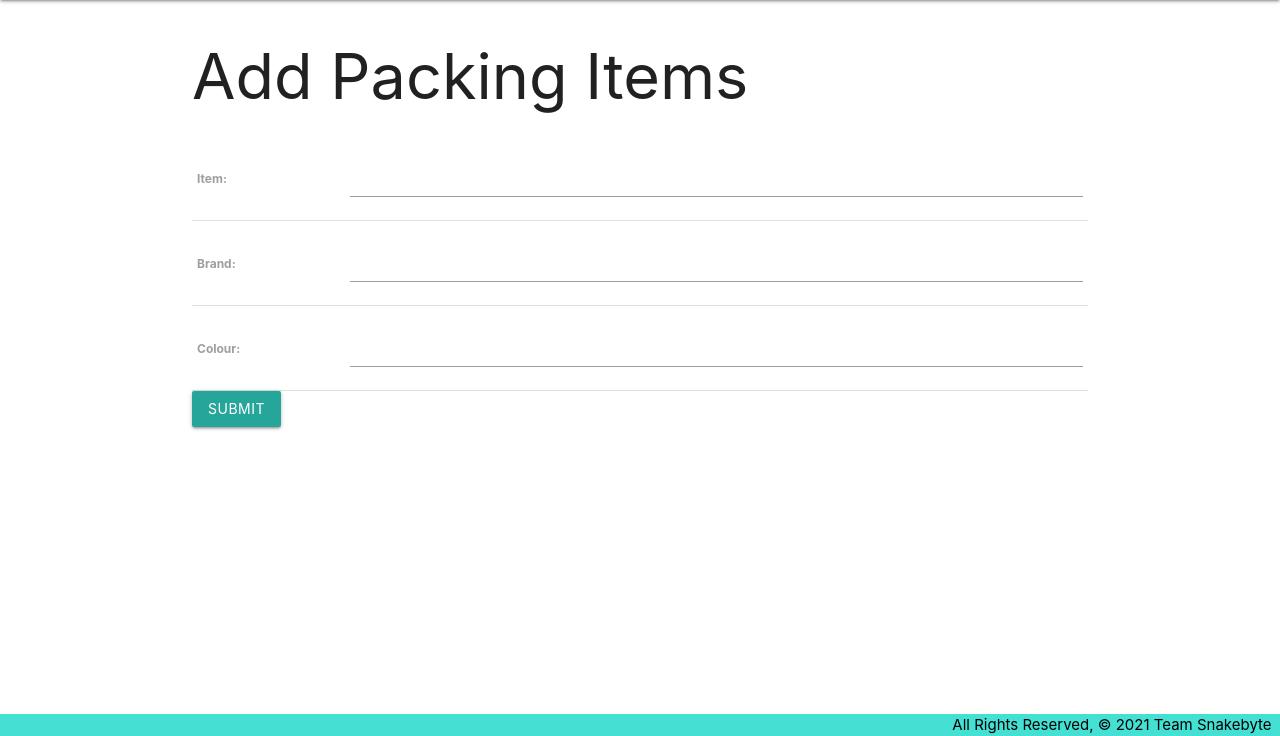
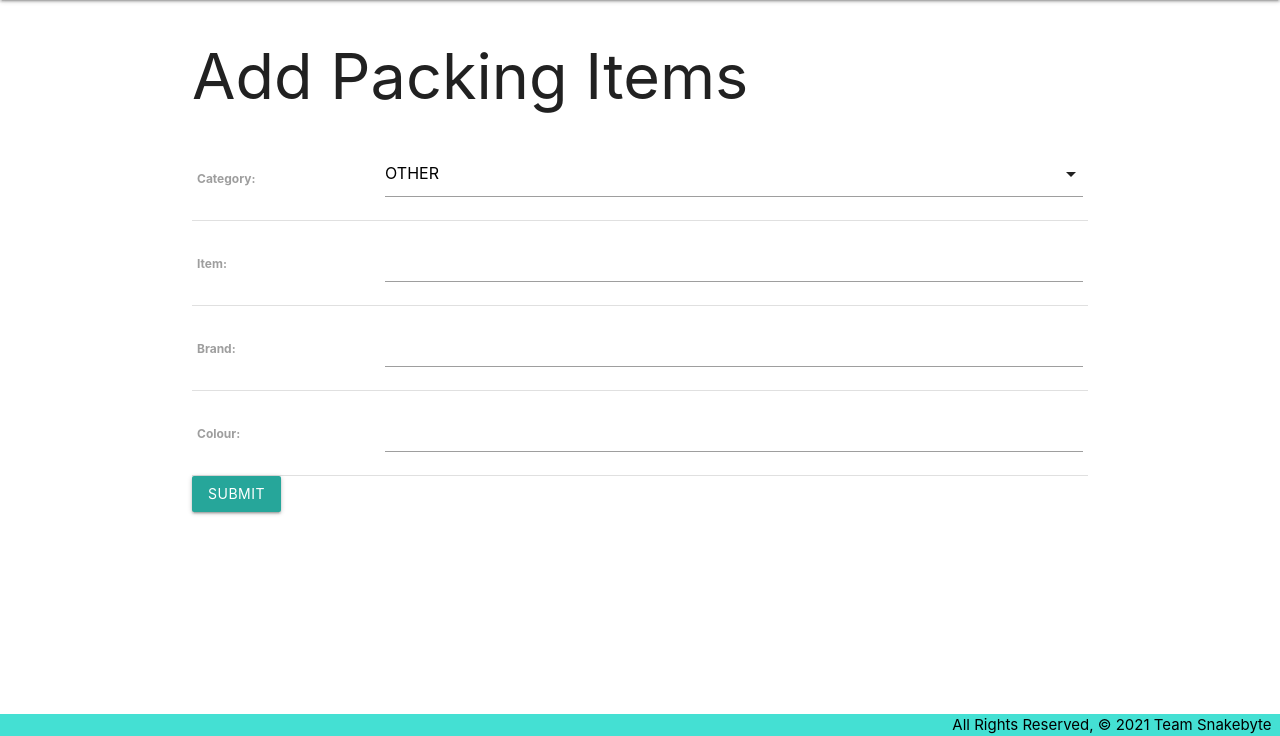
Before and after one commit to kitkatcode10/map-out, a Django app: page /packing/create/ in a window 1280 px wide. Shown: the part 64-800 px from the top of the page. Run offline with Django 3.2, Linux system fonts and the light colour scheme.

Commit message:
created dropdown menu for packingform

```diff
--- a/main_app/models.py
+++ b/main_app/models.py
@@ -20,7 +20,18 @@ TRANSPORATION_CHOICES = (
     ('S', 'Ship')
 )
 
+CATEGORY_CHOICES = (
+  ('O', 'OTHER'),
+  ('B', 'BOTTOMS'),
+  ('T', 'TOPS'),
+  ('F', 'FOOTWEAR'),
+  ('A', 'ACCESSORIES'),
+  ('G', 'GEAR'),
+
+)
+
 class Packing(models.Model):
+  category = models.CharField(max_length=10, choices=CATEGORY_CHOICES, default=CATEGORY_CHOICES[0][0] )
   item = models.CharField(max_length=50)
   brand = models.CharField(max_length=50)
   colour = models.CharField(max_length=20)
--- a/main_app/templates/base.html
+++ b/main_app/templates/base.html
@@ -6,15 +6,8 @@
     <meta name="viewport" content="width=device-width, initial-scale=1.0" />
     <meta http-equiv="X-UA-Compatible" content="ie=edge" />
     <title>Map Out</title>
-    <link
-      rel="stylesheet"
-      href="https://cdnjs.cloudflare.com/ajax/libs/materialize/1.0.0/css/materialize.min.css"
-    />
-    <link
-      rel="stylesheet"
-      type="text/css"
-      href="{% static 'css/style.css' %}"
-    />
+    <link rel="stylesheet" type="text/css" href="{% static 'css/style.css' %}" />
+    <link rel="stylesheet" href="https://cdnjs.cloudflare.com/ajax/libs/materialize/1.0.0/css/materialize.min.css" />
     <script src="https://cdnjs.cloudflare.com/ajax/libs/materialize/1.0.0/js/materialize.min.js"></script>
     <link href="https://fonts.googleapis.com/icon?family=Material+Icons" rel="stylesheet">
 
--- a/main_app/templates/main_app/packing_form.html
+++ b/main_app/templates/main_app/packing_form.html
@@ -15,6 +15,11 @@
 </form>
 
 
+<script>
+    var selectEl = document.getElementById('id_category');
+    M.FormSelect.init(selectEl);
+</script>
+
 
 
 {% endblock %}
--- a/main_app/templates/main_app/packing_list.html
+++ b/main_app/templates/main_app/packing_list.html
@@ -14,7 +14,7 @@
       <span class="title">{{packing.item}}</span>
       <p>{{packing.colour}} {{packing.brand}}
 
-   <a href="#!" class="secondary-content"><i class="material-icons">edit</i></a>
+   <a href="{% url 'packing_update' packing.id %}" class="secondary-content"><i class="material-icons">edit</i></a>
 
     </li> Add this item to a vacation
       <a href="#!" class="secondary-content"><i class="material-icons">add</i></a>
```
Also changed, not shown: main_app/migrations/0009_auto_20210630_0912.py (added), main_app/migrations/0010_alter_packing_category.py (added).
